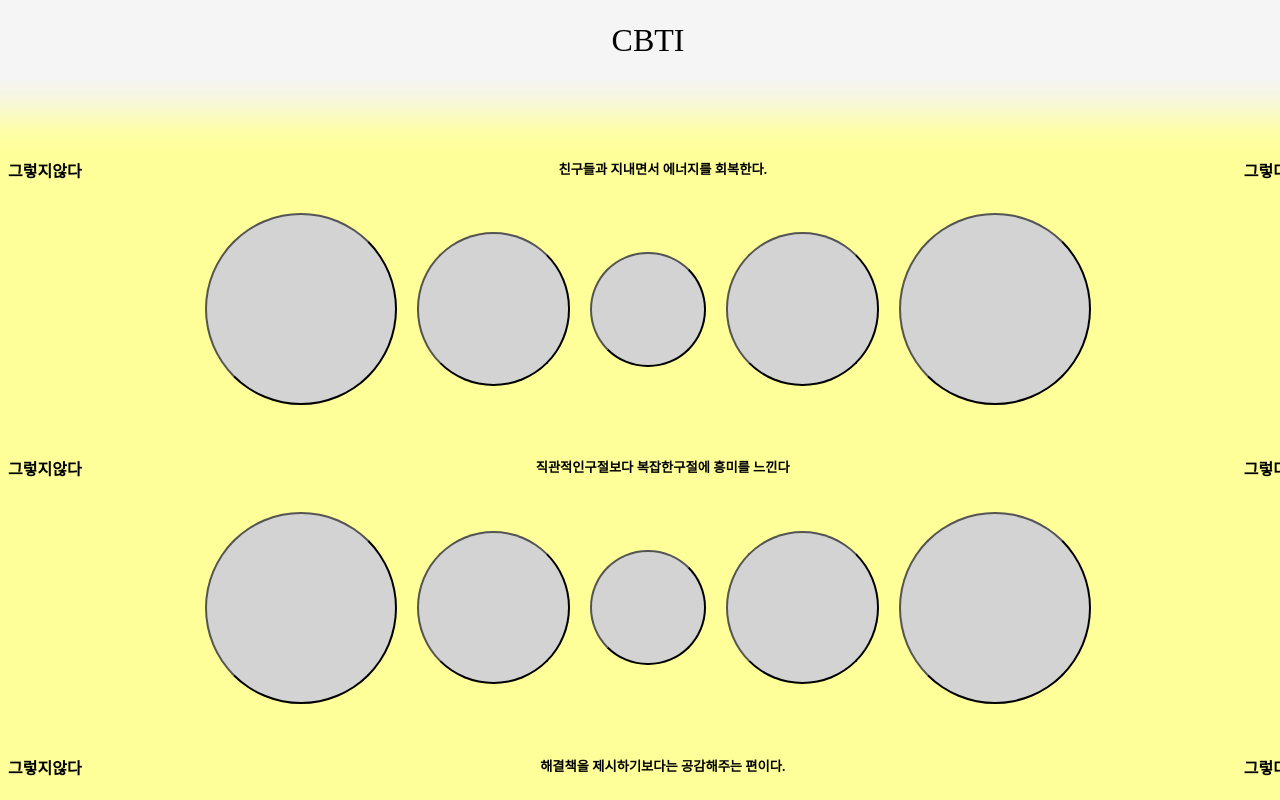
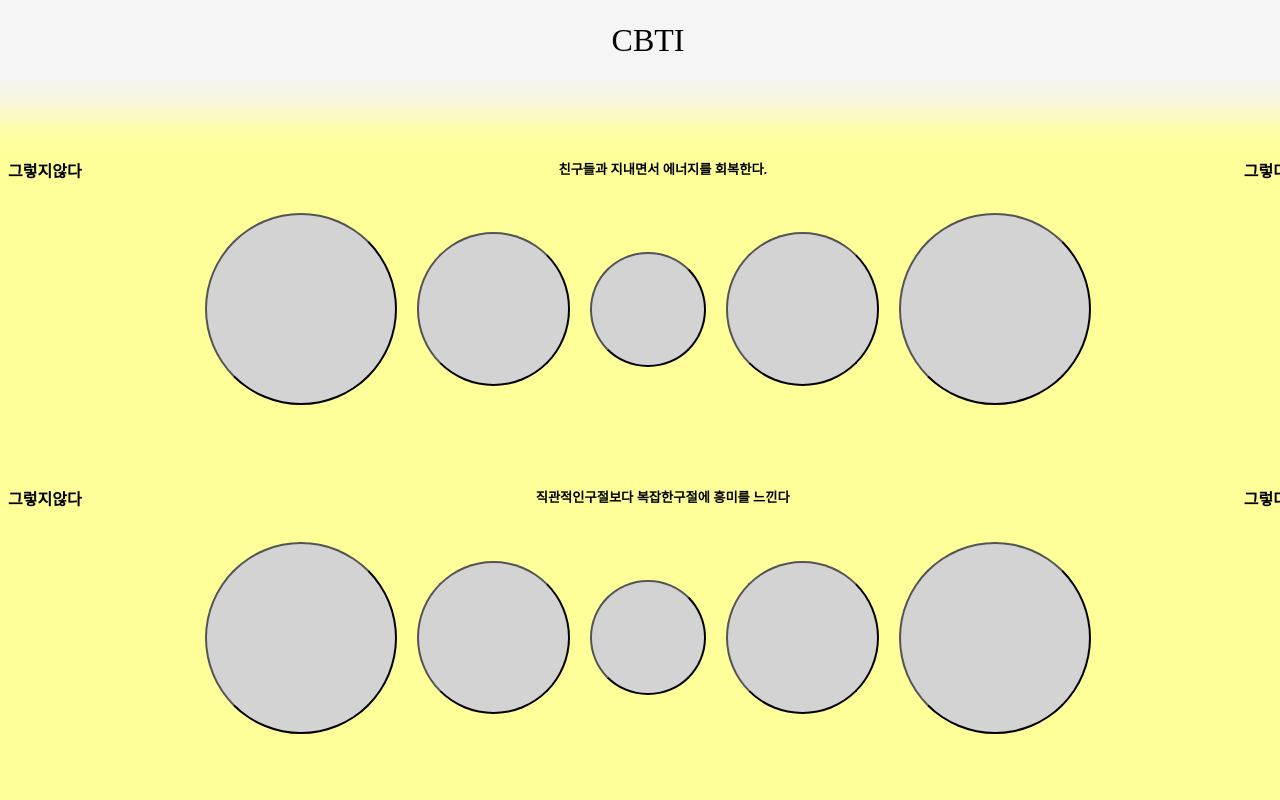
Before and after one commit to hokagn/ChurchBTI, a React (Vite) app: page /test in a window 1280 px wide. Shown: the top 800 px of the page. Built offline with nearby package versions, Linux system fonts and the light colour scheme.

Commit message:
Test.tsx 업데이트

```diff
--- a/src/Test.tsx
+++ b/src/Test.tsx
@@ -156,7 +156,7 @@ const TestColumn = styled.div`
   display: flex;
   flex-direction: column;
   align-items: center;
-  padding-bottom: 20px;
+  padding-bottom: 50px;
 `;
 const TestButton = (a: {
   a: number;
```
